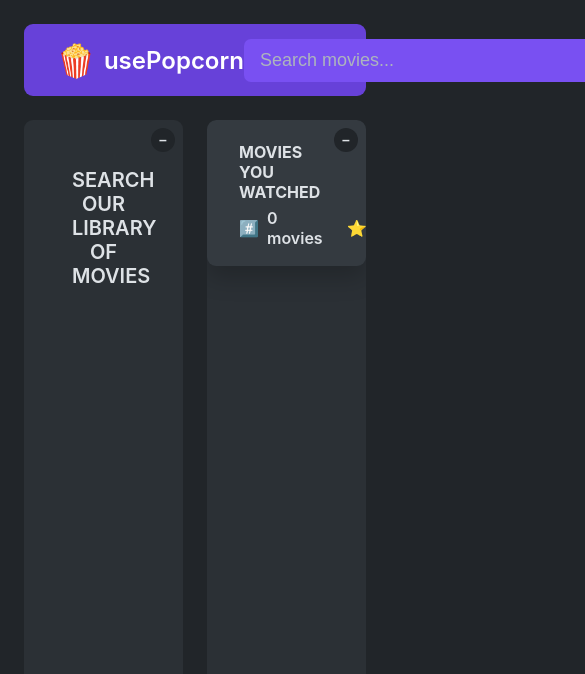
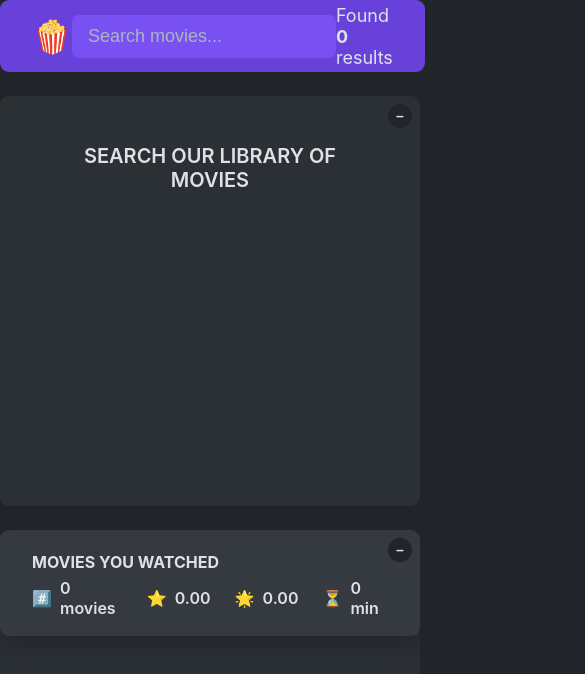
Before and after one commit to codyivy0/usepopcorn, a React (Create React App) app: page / in a window 390 px wide. Shown: the top 674 px of the page, 585 px wide, since content can reach past the window. Built offline with nearby package versions, Linux system fonts and the light colour scheme.

Commit message:
quick mobile view

```diff
--- a/src/App.css
+++ /dev/null
@@ -1,381 +0,0 @@
-:root {
-  --color-primary: #6741d9;
-  --color-primary-light: #7950f2;
-  --color-text: #dee2e6;
-  --color-text-dark: #adb5bd;
-  --color-background-100: #343a40;
-  --color-background-500: #2b3035;
-  --color-background-900: #212529;
-  --color-red: #fa5252;
-  --color-red-dark: #e03131;
-}
-
-* {
-  margin: 0;
-  padding: 0;
-  box-sizing: border-box;
-}
-
-html {
-  font-size: 62.5%;
-}
-
-body {
-  font-family: -apple-system, BlinkMacSystemFont, "Segoe UI", Roboto, Oxygen,
-    Ubuntu, Cantarell, "Open Sans", "Helvetica Neue", sans-serif;
-
-  color: var(--color-text);
-  background-color: var(--color-background-900);
-  padding: 2.4rem;
-}
-
-/* ******* */
-
-.nav-bar {
-  display: grid;
-  grid-template-columns: 1fr 1fr 1fr;
-  align-items: center;
-  height: 7.2rem;
-  padding: 0 3.2rem;
-  background-color: var(--color-primary);
-  border-radius: 0.9rem;
-}
-
-.main {
-  margin-top: 2.4rem;
-  height: calc(100vh - 7.2rem - 3 * 2.4rem);
-  display: flex;
-  gap: 2.4rem;
-  justify-content: center;
-}
-
-.box {
-  width: 42rem;
-  max-width: 42rem;
-  background-color: var(--color-background-500);
-  border-radius: 0.9rem;
-  overflow: scroll;
-  position: relative;
-}
-
-.loader {
-  text-align: center;
-  text-transform: uppercase;
-  font-size: 2rem;
-  font-weight: 600;
-  margin: 4.8rem;
-}
-
-.error {
-  text-align: center;
-  font-size: 2rem;
-  padding: 4.8rem;
-}
-
-/* ******* */
-
-.logo {
-  display: flex;
-  align-items: center;
-  gap: 0.8rem;
-}
-
-.logo span {
-  font-size: 3.2rem;
-}
-
-.logo h1 {
-  font-size: 2.4rem;
-  font-weight: 600;
-  color: #fff;
-}
-
-.search {
-  justify-self: center;
-  border: none;
-  padding: 1.1rem 1.6rem;
-  font-size: 1.8rem;
-  border-radius: 0.7rem;
-  width: 40rem;
-  transition: all 0.3s;
-  color: var(--color-text);
-
-  /* background-color: var(--color-background-900); */
-  background-color: var(--color-primary-light);
-}
-
-.search::placeholder {
-  color: var(--color-text-dark);
-}
-
-.search:focus {
-  outline: none;
-  box-shadow: 0 2.4rem 2.4rem rgba(0, 0, 0, 0.1);
-  transform: translateY(-2px);
-}
-
-.num-results {
-  justify-self: end;
-  font-size: 1.8rem;
-}
-
-.btn-toggle {
-  position: absolute;
-  top: 0.8rem;
-  right: 0.8rem;
-  height: 2.4rem;
-  aspect-ratio: 1;
-  border-radius: 50%;
-  border: none;
-  background-color: var(--color-background-900);
-  color: var(--color-text);
-  font-size: 1.4rem;
-  font-weight: bold;
-  cursor: pointer;
-  z-index: 999;
-}
-
-.list {
-  list-style: none;
-  padding: 0.8rem 0;
-  overflow: auto;
-}
-
-.list-watched {
-  height: calc(100% - 9rem);
-}
-
-.list li {
-  position: relative;
-  display: grid;
-  grid-template-columns: 4rem 1fr;
-  grid-template-rows: auto auto;
-  column-gap: 2.4rem;
-  font-size: 1.6rem;
-  align-items: center;
-
-  padding: 1.6rem 3.2rem;
-  border-bottom: 1px solid var(--color-background-100);
-}
-
-.list.list-movies li {
-  cursor: pointer;
-  transition: all 0.3s;
-}
-
-.list.list-movies li:hover {
-  background-color: var(--color-background-100);
-}
-
-.list img {
-  width: 100%;
-  grid-row: 1 / -1;
-}
-
-.list h3 {
-  font-size: 1.8rem;
-}
-
-.list div {
-  display: flex;
-  align-items: center;
-  gap: 2.4rem;
-}
-
-.list p {
-  display: flex;
-  align-items: center;
-  gap: 0.8rem;
-}
-
-.btn-delete {
-  position: absolute;
-  right: 2.4rem;
-
-  height: 1.8rem;
-  aspect-ratio: 1;
-  border-radius: 50%;
-  border: none;
-  background-color: var(--color-red);
-  color: var(--color-background-900);
-  font-size: 0.9rem;
-  font-weight: bold;
-  cursor: pointer;
-  transition: all 0.3s;
-}
-
-.btn-delete:hover {
-  background-color: var(--color-red-dark);
-}
-
-/* ******* */
-
-.summary {
-  padding: 2.2rem 3.2rem 1.8rem 3.2rem;
-  border-radius: 0.9rem;
-  background-color: var(--color-background-100);
-  box-shadow: 0 1.2rem 2.4rem rgba(0, 0, 0, 0.2);
-}
-
-.summary h2 {
-  text-transform: uppercase;
-  font-size: 1.6rem;
-  margin-bottom: 0.6rem;
-}
-
-.summary div {
-  display: flex;
-  align-items: center;
-  gap: 2.4rem;
-  font-size: 1.6rem;
-  font-weight: 600;
-}
-
-.summary p {
-  display: flex;
-  align-items: center;
-  gap: 0.8rem;
-}
-
-/* ******* */
-
-.details {
-  line-height: 1.4;
-  font-size: 1.4rem;
-}
-
-.details header {
-  display: flex;
-}
-
-.details section {
-  padding: 4rem;
-  display: flex;
-  flex-direction: column;
-  gap: 1.6rem;
-}
-
-.details img {
-  width: 33%;
-}
-
-.details-overview {
-  width: 100%;
-  padding: 2.4rem 3rem;
-  background-color: var(--color-background-100);
-  display: flex;
-  flex-direction: column;
-  gap: 1.4rem;
-}
-
-.details-overview h2 {
-  font-size: 2.4rem;
-  margin-bottom: 0.4rem;
-  line-height: 1.1;
-}
-
-.details-overview p {
-  display: flex;
-  align-items: center;
-  gap: 0.8rem;
-}
-
-.rating {
-  background-color: var(--color-background-100);
-  border-radius: 0.9rem;
-  padding: 2rem 2.4rem;
-  margin-bottom: 0.8rem;
-  font-weight: 600;
-  display: flex;
-  flex-direction: column;
-  gap: 2.4rem;
-}
-
-.btn-add {
-  background-color: var(--color-primary);
-  color: var(--color-text);
-  border: none;
-  border-radius: 10rem;
-  font-size: 1.4rem;
-  padding: 1rem;
-  font-weight: bold;
-  cursor: pointer;
-  transition: all 0.3s;
-}
-
-.btn-add:hover {
-  background-color: var(--color-primary-light);
-}
-
-.seconds {
-  background-color: var(--color-background-100);
-  width: 8rem;
-  border-radius: 10rem;
-  font-weight: 600;
-  text-align: center;
-  padding: 0.4rem;
-  margin-top: 2.4rem;
-}
-
-.btn-back {
-  position: absolute;
-  top: 0.6rem;
-  left: 0.6rem;
-  height: 3.2rem;
-  aspect-ratio: 1;
-  border-radius: 50%;
-  border: none;
-  /* background-color: var(--color-text); */
-  background-color: #fff;
-  color: var(--color-background-500);
-  box-shadow: 0 8px 20px rgba(0, 0, 0, 0.8);
-  font-family: sans-serif;
-  font-size: 2.4rem;
-  font-weight: bold;
-  cursor: pointer;
-  z-index: 999;
-  display: flex;
-  align-items: center;
-  justify-content: center;
-}
-
-/*
-SPACING SYSTEM (px)
-2 / 4 / 8 / 12 / 16 / 24 / 32 / 40 / 48 / 64 / 80 / 96 / 128
-
-FONT SIZE SYSTEM (px)
-10 / 12 / 14 / 16 / 18 / 20 / 24 / 30 / 36 / 44 /52 / 62 / 74 / 86 / 98
-*/
-
-/*
-FULL STAR
-
-<svg
-  xmlns="http://www.w3.org/2000/svg"
-  viewBox="0 0 20 20"
-  fill="#000"
-  stroke="#000"
->
-  <path
-    d="M9.049 2.927c.3-.921 1.603-.921 1.902 0l1.07 3.292a1 1 0 00.95.69h3.462c.969 0 1.371 1.24.588 1.81l-2.8 2.034a1 1 0 00-.364 1.118l1.07 3.292c.3.921-.755 1.688-1.54 1.118l-2.8-2.034a1 1 0 00-1.175 0l-2.8 2.034c-.784.57-1.838-.197-1.539-1.118l1.07-3.292a1 1 0 00-.364-1.118L2.98 8.72c-.783-.57-.38-1.81.588-1.81h3.461a1 1 0 00.951-.69l1.07-3.292z"
-  />
-</svg>
-
-
-EMPTY STAR
-
-<svg
-  xmlns="http://www.w3.org/2000/svg"
-  fill="none"
-  viewBox="0 0 24 24"
-  stroke="#000"
->
-  <path
-    strokeLinecap="round"
-    strokeLinejoin="round"
-    strokeWidth="{2}"
-    d="M11.049 2.927c.3-.921 1.603-.921 1.902 0l1.519 4.674a1 1 0 00.95.69h4.915c.969 0 1.371 1.24.588 1.81l-3.976 2.888a1 1 0 00-.363 1.118l1.518 4.674c.3.922-.755 1.688-1.538 1.118l-3.976-2.888a1 1 0 00-1.176 0l-3.976 2.888c-.783.57-1.838-.197-1.538-1.118l1.518-4.674a1 1 0 00-.363-1.118l-3.976-2.888c-.784-.57-.38-1.81.588-1.81h4.914a1 1 0 00.951-.69l1.519-4.674z"
-  />
-</svg>
-
-*/
--- a/src/index.css
+++ b/src/index.css
@@ -48,6 +48,8 @@ body {
   gap: 2.4rem;
   justify-content: center;
 }
+
+
 
 .box {
   width: 42rem;
@@ -341,6 +343,26 @@ body {
   align-items: center;
   justify-content: center;
 }
+@media (max-width: 500px) {
+  body{
+    width: fit-content;
+    padding: 0;
+  }
+  .main {
+    flex-direction: column;
+    height: 100vh;
+
+  }
+  .box {
+    flex: 1;
+  }
+  .logo h1 {
+    display: none;
+  }
+  .search {
+    width: auto;
+  }
+}
 
 /*
 SPACING SYSTEM (px)
```
